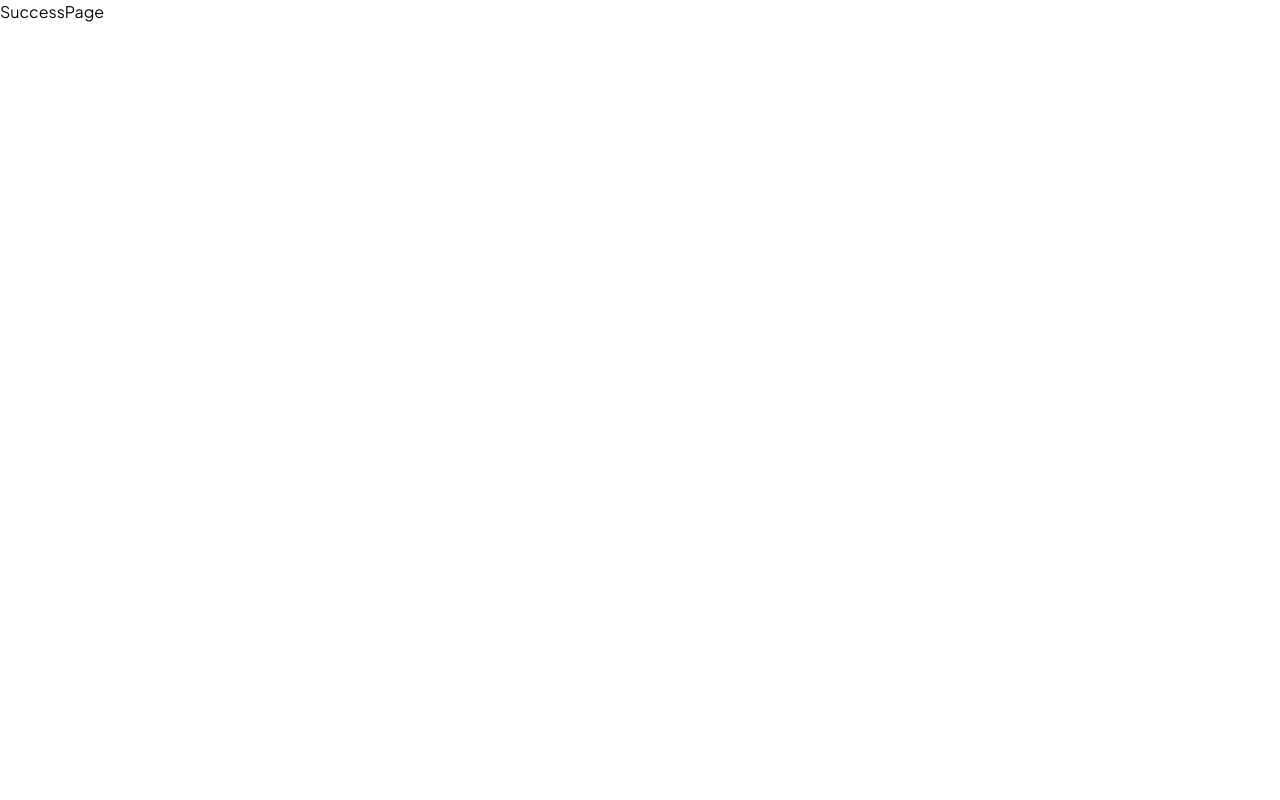
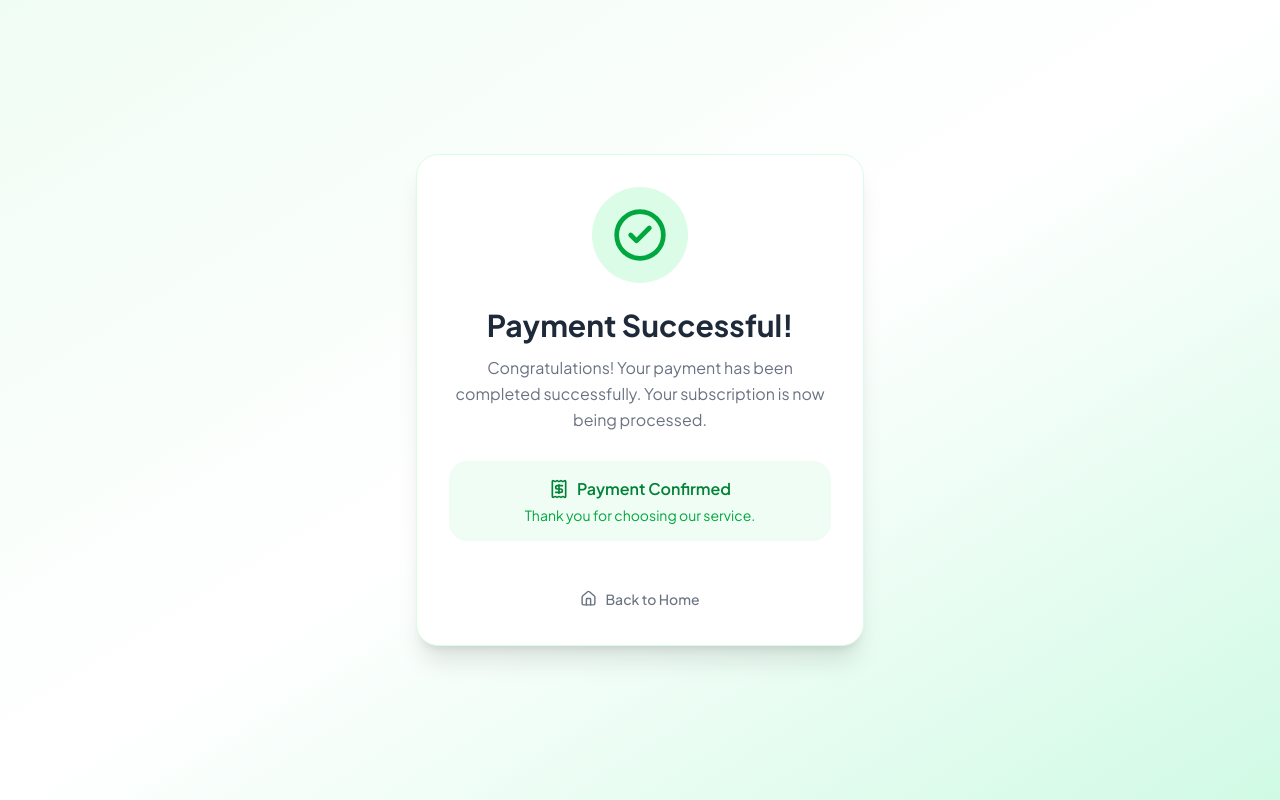
Before and after one commit to aburaihan490/mentorLagbe-client-, a Next.js app: page /checkout/success in a window 1280 px wide. Built offline with nearby package versions, Linux system fonts and the light colour scheme; a web font is replaced by a local one.

Commit message:
payment success & cancel page create

```diff
--- a/src/app/checkout/cancel/page.tsx
+++ b/src/app/checkout/cancel/page.tsx
@@ -1,7 +1,46 @@
 import React from 'react';
+import { XCircle, RefreshCcw, Home, ShieldAlert } from 'lucide-react';
+import Link from 'next/link';
 
 const CancelPage = () => {
-    return <div>CancelPage</div>;
+    return (
+        <div className="min-h-screen flex items-center justify-center bg-gradient-to-br from-red-50 via-white to-orange-100 px-4 py-10">
+            <div className="w-full max-w-md bg-white rounded-3xl shadow-xl p-8 text-center border border-red-100">
+                <div className="flex justify-center mb-6">
+                    <div className="w-24 h-24 rounded-full bg-red-100 flex items-center justify-center">
+                        <XCircle className="w-14 h-14 text-red-500" />
+                    </div>
+                </div>
+
+                <h1 className="text-3xl font-bold text-gray-800 mb-3">
+                    Payment Cancelled!
+                </h1>
+
+                <p className="text-gray-500 leading-relaxed mb-7">
+                    Your payment was not completed. No payment has been
+                    processed. You can try again whenever you&apos;re ready.
+                </p>
+
+                <div className="bg-orange-50 rounded-2xl p-4 mb-7">
+                    <div className="flex items-center justify-center gap-2 text-orange-600 font-semibold">
+                        <ShieldAlert size={20} />
+                        Payment Not Completed
+                    </div>
+                    <p className="text-sm text-orange-500 mt-1">
+                        Don&apos;t worry! Your account is safe.
+                    </p>
+                </div>
+
+                <Link
+                    href="/"
+                    className="inline-flex items-center gap-2 text-gray-500 hover:text-red-500 mt-5 text-sm font-medium"
+                >
+                    <Home size={17} />
+                    Back to Home
+                </Link>
+            </div>
+        </div>
+    );
 };
 
 export default CancelPage;
--- a/src/app/checkout/success/page.tsx
+++ b/src/app/checkout/success/page.tsx
@@ -1,7 +1,45 @@
-import React from 'react';
+import { CheckCircle2, ArrowRight, Home, Receipt } from 'lucide-react';
+import Link from 'next/link';
 
 const SuccessPage = () => {
-    return <div>SuccessPage</div>;
+    return (
+        <div className="min-h-screen flex items-center justify-center bg-gradient-to-br from-green-50 via-white to-emerald-100 px-4 py-10">
+            <div className="w-full max-w-md bg-white rounded-3xl shadow-xl p-8 text-center border border-green-100">
+                <div className="flex justify-center mb-6">
+                    <div className="w-24 h-24 rounded-full bg-green-100 flex items-center justify-center">
+                        <CheckCircle2 className="w-14 h-14 text-green-600" />
+                    </div>
+                </div>
+
+                <h1 className="text-3xl font-bold text-gray-800 mb-3">
+                    Payment Successful!
+                </h1>
+
+                <p className="text-gray-500 leading-relaxed mb-7">
+                    Congratulations! Your payment has been completed
+                    successfully. Your subscription is now being processed.
+                </p>
+
+                <div className="bg-green-50 rounded-2xl p-4 mb-7">
+                    <div className="flex items-center justify-center gap-2 text-green-700 font-semibold">
+                        <Receipt size={20} />
+                        Payment Confirmed
+                    </div>
+                    <p className="text-sm text-green-600 mt-1">
+                        Thank you for choosing our service.
+                    </p>
+                </div>
+
+                <Link
+                    href="/"
+                    className="inline-flex items-center gap-2 text-gray-500 hover:text-green-600 mt-5 text-sm font-medium"
+                >
+                    <Home size={17} />
+                    Back to Home
+                </Link>
+            </div>
+        </div>
+    );
 };
 
 export default SuccessPage;
--- a/src/components/pricing/PricingSection.tsx
+++ b/src/components/pricing/PricingSection.tsx
@@ -6,7 +6,6 @@ import {
     GraduationCap,
     Users,
     Sparkles,
-    ArrowRight,
     ShieldCheck,
 } from 'lucide-react';
 import SubscribeAction from './SubscribeAction';
```
